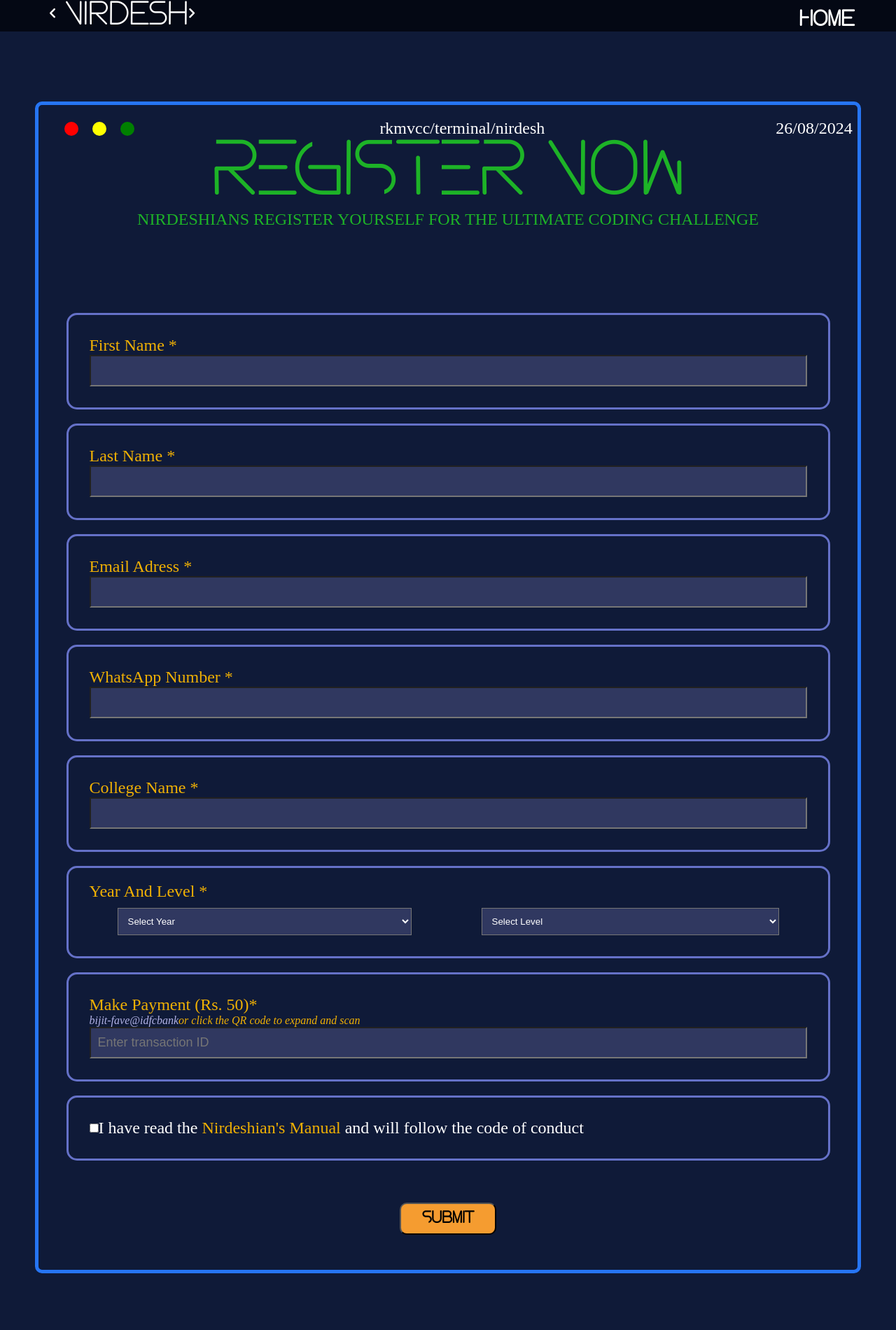
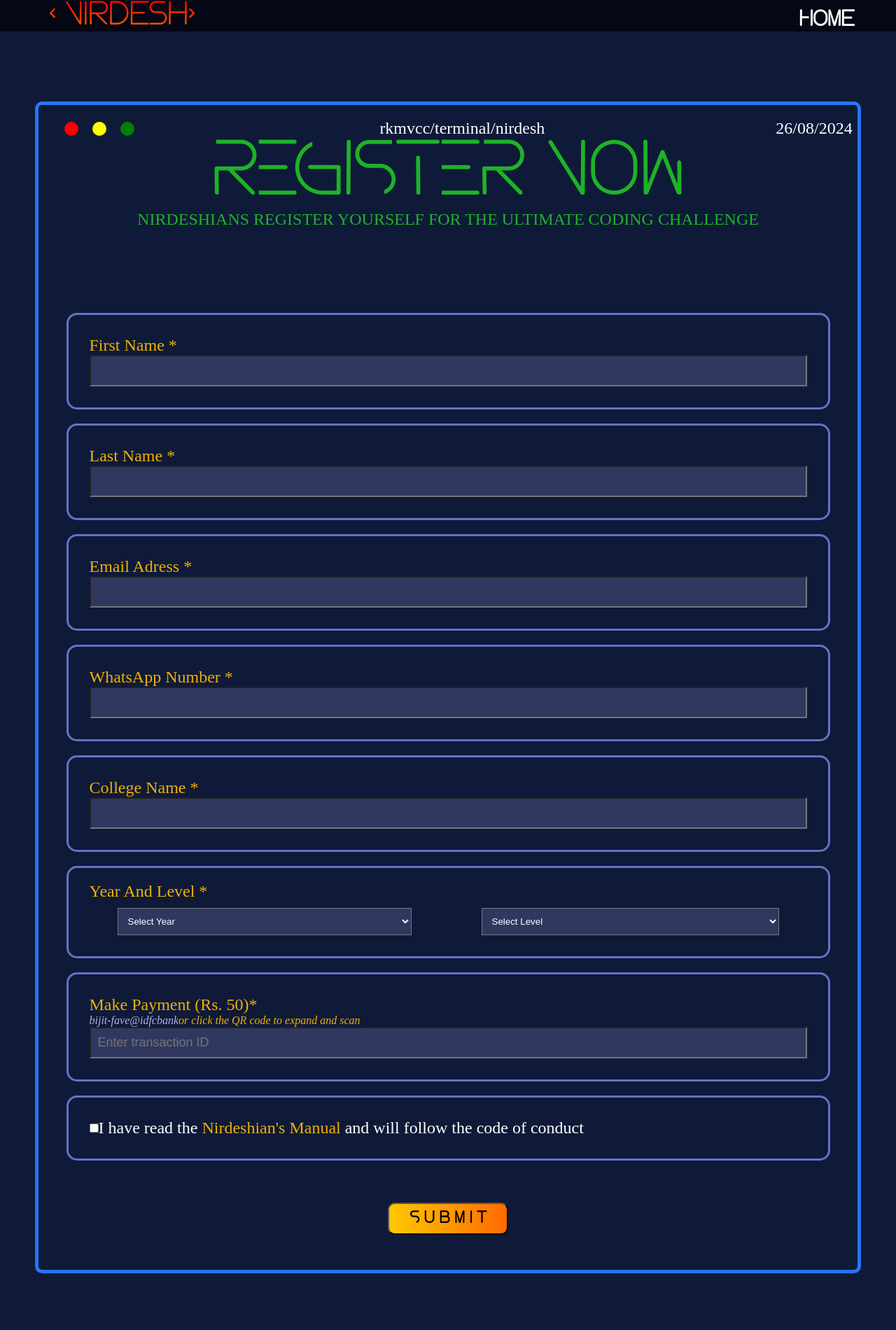
Before and after one commit to qualityless-guy/nirdesh.github.io, a plain HTML site: page index.html in a window 1280 px wide. Shown: the top 1900 px of the page at 70% size. Drawn offline with Linux system fonts and the light colour scheme.

Commit message:
Changed the font color

```diff
--- a/index.html
+++ b/index.html
@@ -127,7 +127,7 @@
             </div>
 
         </div>
-        <button class="submit">Submit</button>
+        <button class="submit">S u b m i t</button>
     </div>
 
     <div class="ending">
--- a/style.css
+++ b/style.css
@@ -89,7 +89,10 @@ body {
     display: flex;
     float: left;
     margin: 0px 0px 0px 30px;
-    color: white;
+
+    background: -webkit-linear-gradient(#ff0000, #ff6a00);
+    -webkit-background-clip: text;
+    -webkit-text-fill-color: transparent;
 }
 
 .home {
@@ -234,7 +237,7 @@ body {
     padding: 10px 30px 10px 30px;
     border-radius: 10px;
     font-size: 1.5rem;
-    background-color: rgb(245, 156, 48);
+    background-image: linear-gradient(to right, #ffc800, #ff6a00);
     font-weight: bold;
     margin: 0px 0px 50px 0px;
     cursor: pointer;
```
